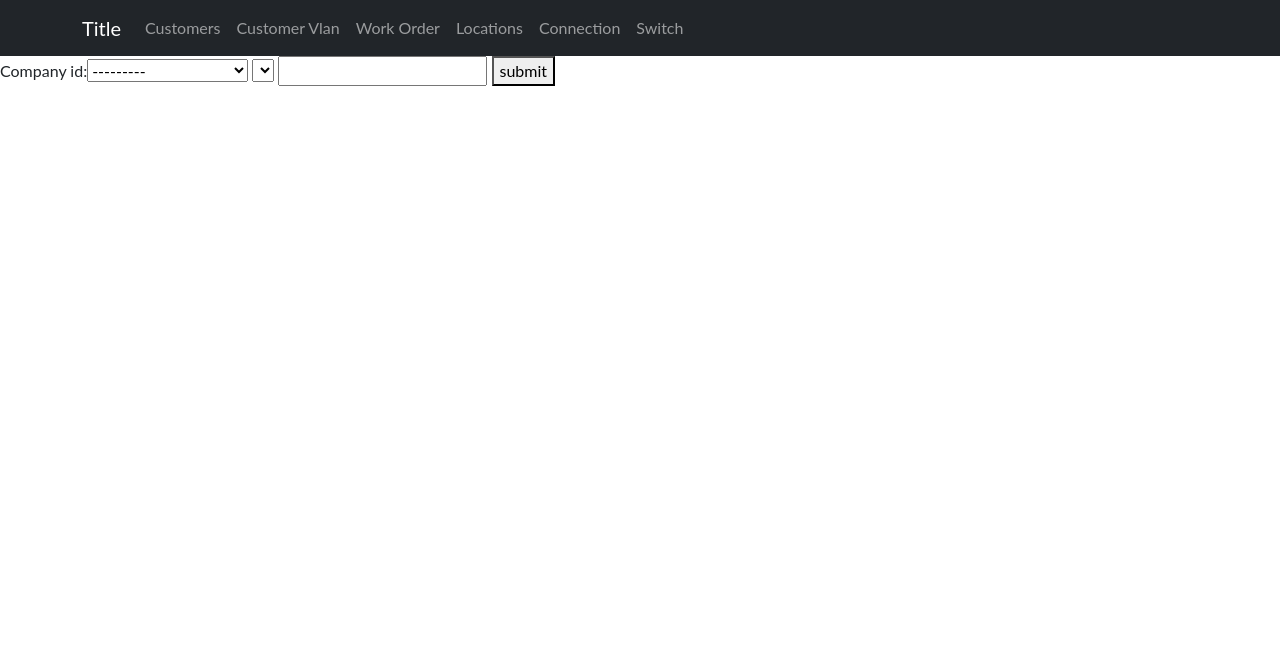
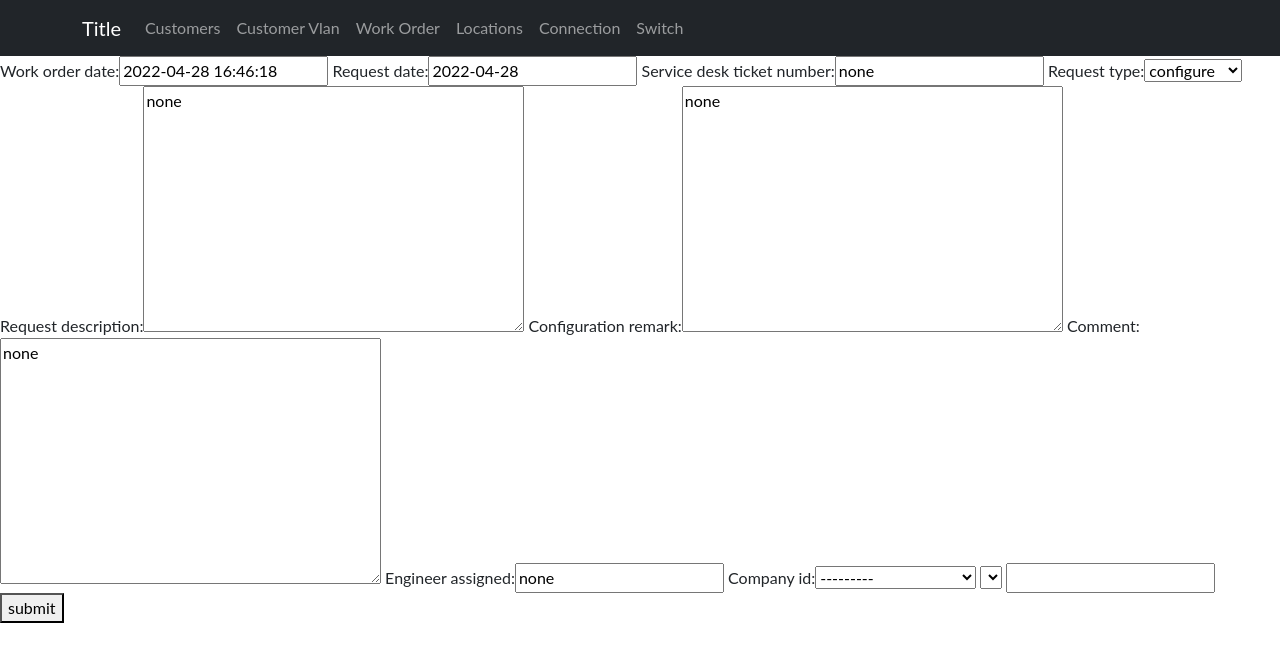
Before and after one commit to jaysonmk2/Comsroomform, a Django app: page /devices/workorderinp in a window 1280 px wide. Shown: the top 662 px of the page. Run offline with Django 3.2, Linux system fonts and the light colour scheme; data comes from the database, SQL or seed files in the repository; both versions use the stored data as it was after the commit; data that the repository does not hold is empty.

Commit message:
added all forms

```diff
--- a/Home/sitadevices/models.py
+++ b/Home/sitadevices/models.py
@@ -1,4 +1,5 @@
 from django.db import models
+from django.forms import DateField
 from django.utils import timezone
 
 # Create your models here.
@@ -21,7 +22,25 @@ ip = [
 
 status = [
         ('ACTIVE', 'active'),
-        ('DOWN', 'down'),
+        ('DISABLED', 'disabled'),
+]
+
+requestType = [
+        ('CONFIGURE', 'configure'),
+        ('MODIFY', 'modify'),
+        ('DISCONNECT', 'disconnect'),
+        ('RESET','reset')
+]
+workOrderStatus = [
+        ('CONFIGURE', 'configure'),
+        ('MODIFY', 'modify'),
+        ('DISCONNECT', 'disconnect'),
+        ('RESET','reset')
+]
+duplex = [
+        ('HALF', 'half'),
+        ('FULL', 'full'),
+        ('AUTO', 'auto'),
 ]
 
 class Customer(models.Model):
@@ -53,16 +72,36 @@ class CustomerVlan(models.Model):
 
 
 class WorkOrder(models.Model):
-        company_id = models.ForeignKey(Customer, on_delete=models.CASCADE)
-        vlan_number = models.ForeignKey(CustomerVlan, on_delete=models.CASCADE)
-        submitted_date_time = models.DateTimeField(default=timezone.now)
+    work_order_date = models.DateTimeField(default=timezone.now)
+    request_date = models.DateField(default=timezone.now)
+    service_desk_ticket_number = models.CharField(max_length=200,default="none")
+    request_type = models.CharField(choices=requestType, max_length=200,default="none")
+    request_description = models.TextField(default="none")
+    configuration_remark = models.TextField(default="none")
+    comment = models.TextField(default="none")
+    engineer_assigned = models.CharField(max_length=200,default="none")
+    company_id = models.ForeignKey(Customer, on_delete=models.CASCADE)
+    vlan_number = models.ForeignKey(CustomerVlan, on_delete=models.CASCADE)
+    submitted_date_time = models.DateTimeField(default=timezone.now)
 
 
 
 class Connections(models.Model):
     company = models.ForeignKey(Customer, on_delete=models.CASCADE)
     customerVlan = models.ForeignKey(CustomerVlan, on_delete=models.CASCADE)
-
+    switch_port_number = models.IntegerField(default=0)
+    duplex = models.CharField(choices=duplex, max_length=200,default="none")
+    voice_vlan_number = models.IntegerField(default=0)
+    phone_mac_address = models.CharField(max_length=200,default="none")
+    phone_extension = models.CharField(max_length=200,default="none")
+    purpose = models.TextField(default="none")
+    sticky_port = models.CharField(choices=yesno, max_length=200,default="none")
+    additional_configuration = models.TextField(default="none")
+    remark = models.TextField(default="none")
+    actual_user = models.CharField(max_length=200,default="none")
+    status = models.CharField(choices= status, max_length=200,default="none")
+    connection_date = models.DateField(default=timezone.now)
+    disconnection_date = models.DateField(default=timezone.now)
 
 class Building(models.Model):
     building_desc = models.TextField()
@@ -78,6 +117,17 @@ class CommmunicationRoom(models.Model):
 
 class Switch(models.Model):
     comms_room = models.ForeignKey(CommmunicationRoom, on_delete=models.CASCADE)
+    switch_name = models.CharField(max_length=200,default="none")
+    model = models.CharField(max_length=200,default="none")
+    brand = models.CharField(max_length=200,default="none")
+    port_capacity = models.CharField(max_length=200,default="none")
+    owner = models.CharField(max_length=200,default="none")
+    supplier = models.CharField(max_length=200,default="none")
+    brand = models.CharField(max_length=200,default="none")
+    poe_enabled = models.CharField(choices=yesno, max_length=200,default="none")
+    rach_number = models.CharField(max_length=200,default="none")
+    purchase_date = models.DateField(default=timezone.now)
+    status = models.CharField(choices=status, max_length=200,default="none")
 
 class DataOutlet(models.Model):
     connection = models.ForeignKey(Connections, on_delete=models.CASCADE)
--- a/Home/sitadevices/templates/admin/WorkOrder/workorder.html
+++ b/Home/sitadevices/templates/admin/WorkOrder/workorder.html
@@ -1,3 +1,4 @@
+
 {% extends '../base1.html' %}
 
 {% block content %}
--- a/Home/sitadevices/views.py
+++ b/Home/sitadevices/views.py
@@ -80,7 +80,7 @@ def CustomerVlans(request):
     dic = {
         'customerVlan': customerVlan,
     }
-    return render(request, 'admin/customerVlan/CustomerVlan.html', {'dic': dic})
+    return render(request, 'admin/customervlan/customerVlan.html', {'dic': dic})
 
 def CustomerVlanInput(request):
     if request.method == "POST":
@@ -122,7 +122,7 @@ def CustomerVlanUpd(request,customerVlan_id):
 
         if form.is_valid():
             form.save()
-            return redirect('device:customerVlanlist')
+            return redirect('device:customerVlanind', customerVlan_id)
 
     dic = {
         'id': update,
```
Also changed, not shown: Home/sitadevices/templates/admin/Customer.html (+10 -1 lines), Home/sitadevices/templates/admin/customervlan/indcustomerVlan.html (+124 -3 lines), Home/static/Css/devices/styles.css (+23 -5 lines), Home/db.sqlite3, Home/sitadevices/migrations/0016_connections_actual_user_and_more.py (added).
